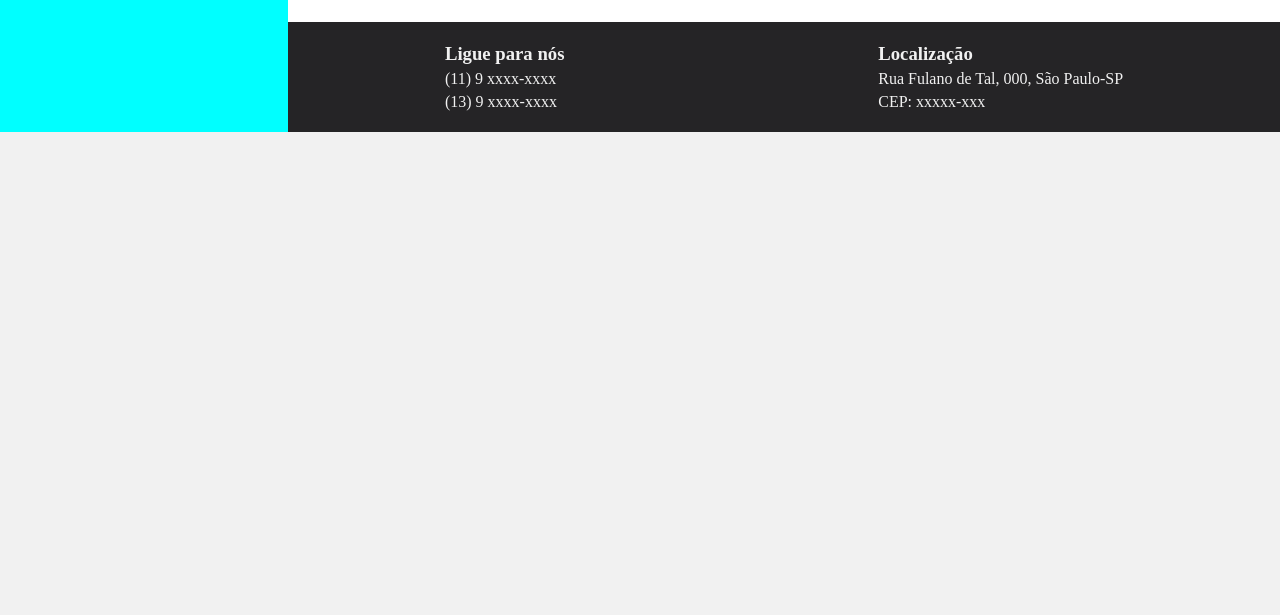
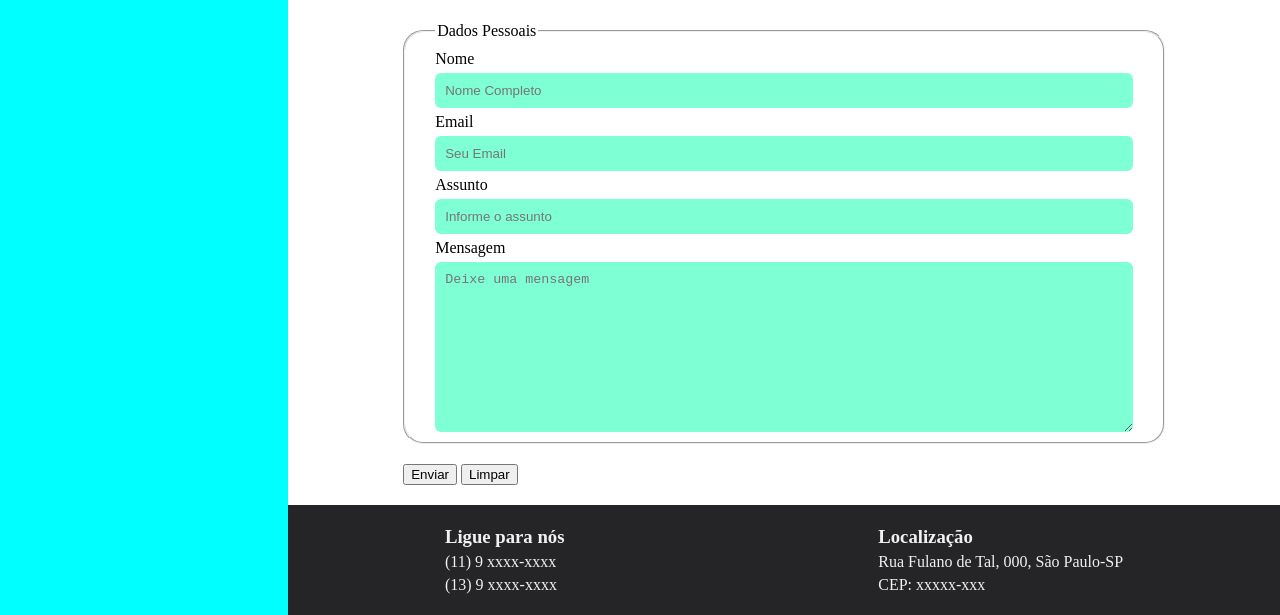
Before and after one commit to jodairnunes/Developer-HTML, a plain HTML site: page Projeto02 - Site HTML/contato.html in a window 1280 px wide. Shown: the part 948-1563 px from the top of the page. Before the commit the page ends 1080 px from the top, so only its background shows below. Drawn offline with Linux system fonts and the light colour scheme.

Commit message:
adicionado formulario nos contatos

```diff
--- a/Projeto02 - Site HTML/base.css
+++ b/Projeto02 - Site HTML/base.css
@@ -97,6 +97,30 @@ th, td {
     text-align: center;
     width: 200px;
 }
+
+form {
+    display: flex;
+    flex-direction: column;
+    width: 100%;
+    width: 80%;
+    margin: 0 auto;
+}
+fieldset {
+    display: flex;
+    flex-direction: column;
+    padding: 10px 30px;
+    margin: 20px 0;
+    border-radius: 20px;
+    gap: 5px;
+}
+input, textarea {
+    border: none;
+    background-color:aquamarine;
+    padding: 10px;
+    border-radius: 6px;
+}
+
+
 .footer {
     color: #f1f1f1;
     display: flex;
--- a/Projeto02 - Site HTML/contato.html
+++ b/Projeto02 - Site HTML/contato.html
@@ -43,6 +43,24 @@
                 <h3>Como Chegar</h3>
                 <iframe src="https://www.google.com/maps/embed?pb=!1m18!1m12!1m3!1d17342.45934346878!2d-46.32893086866829!3d-23.96740634111436!2m3!1f0!2f0!3f0!3m2!1i1024!2i768!4f13.1!3m3!1m2!1s0x94ce03a8c3d17c47%3A0x4e05949ab107867d!2sHospital%20Guilherme%20%C3%81lvaro!5e0!3m2!1spt-BR!2sbr!4v1697161305141!5m2!1spt-BR!2sbr" width="100%" height="450" style="border:0;" allowfullscreen="" loading="lazy" referrerpolicy="no-referrer-when-downgrade"></iframe>
 
+                <form method="get">
+                    <fieldset>
+                    <legend>Dados Pessoais</legend>
+                        <label for="#">Nome</label>
+                        <input type="text" placeholder="Nome Completo">
+                        <label for="#">Email</label>
+                        <input type="email" placeholder="Seu Email">
+                        <label for="#">Assunto</label>
+                        <input type="text" placeholder="Informe o assunto">
+                        <label for="#">Mensagem</label>
+                        <textarea name="" id="" cols="" rows="10" placeholder="Deixe uma mensagem"></textarea>
+                    </fieldset>
+                    <div>
+                        <button>Enviar</button>
+                        <button type="reset">Limpar</button>
+                    </div>
+                </form>
+
 
             </div>
 
```
Lines whose indentation alone changed are shown as unchanged.
